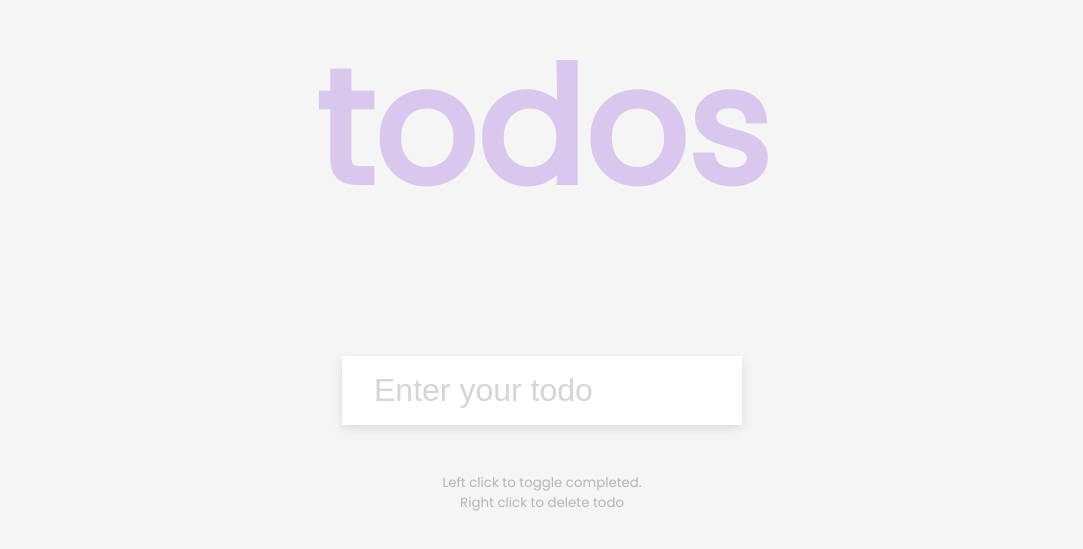
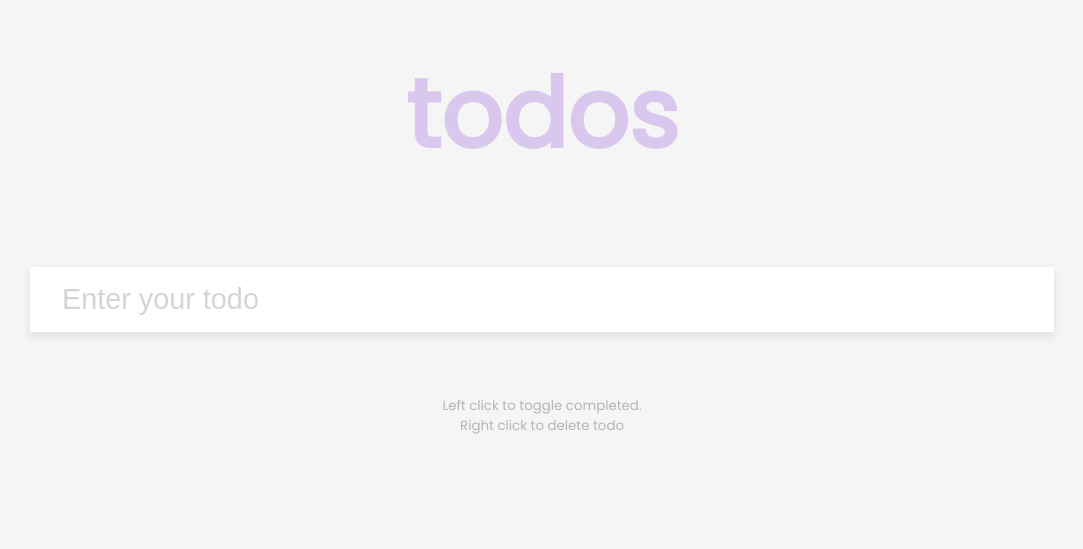
Before and after one commit to MridusmitaC/Todo-List, a plain HTML site: page index.html in a window 1280 px wide. Shown: the part 193-742 px from the top of the page, without its empty margins (98-1181 px from the left). Drawn offline with Linux system fonts and the light colour scheme.

Commit message:
style.css

```diff
--- a/style.css
+++ b/style.css
@@ -18,7 +18,7 @@ body {
 
 h1 {
   color: rgb(179, 131, 226);
-  font-size: 10rem;
+  font-size: 6rem;
   text-align: center;
   opacity: 0.4;
 }
@@ -26,13 +26,14 @@ h1 {
 form {
   box-shadow: 0 4px 10px rgba(0, 0, 0, 0.1);
   max-width: 100%;
-  width: 400px;
+  width: 80%;
+  margin: 1rem;
 }
 
 .input {
   border: none;
   color: #444;
-  font-size: 2rem;
+  font-size: 1.8rem;
   padding: 1rem 2rem;
   display: block;
   width: 100%;
```
